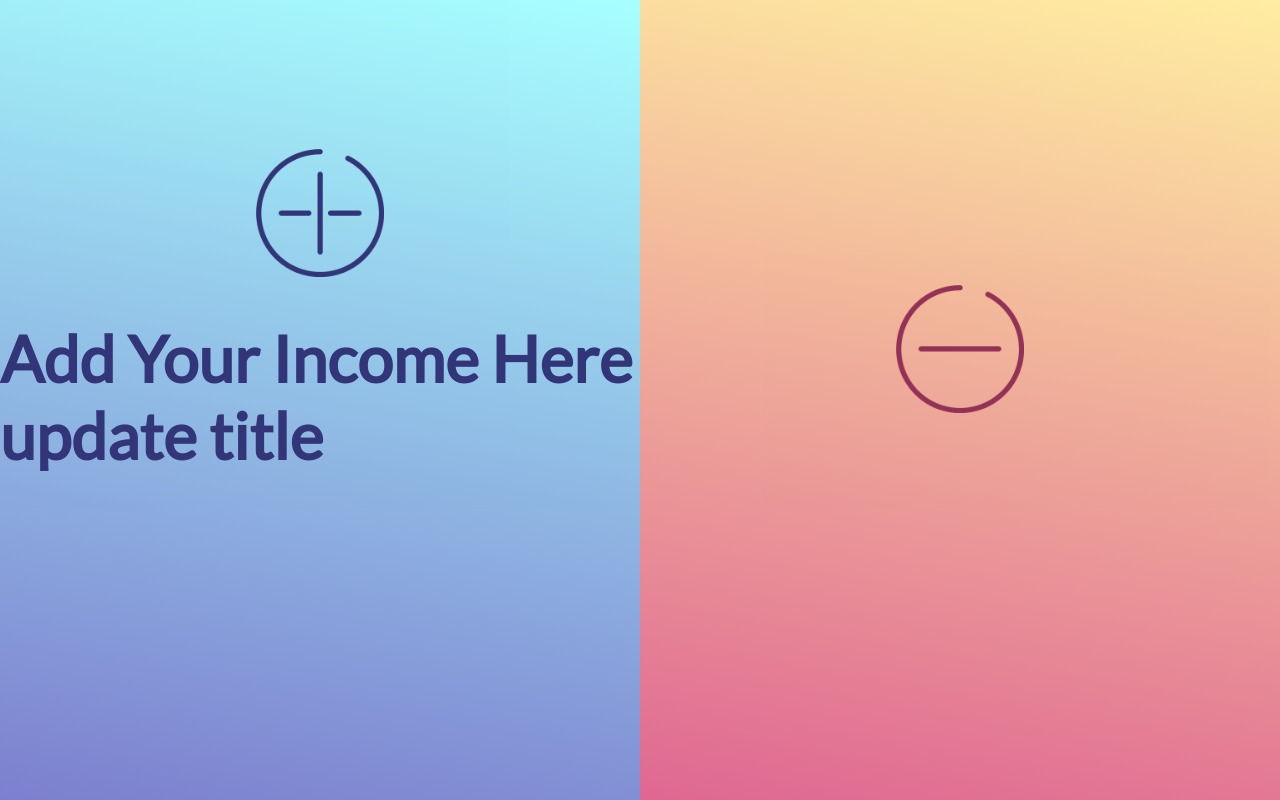
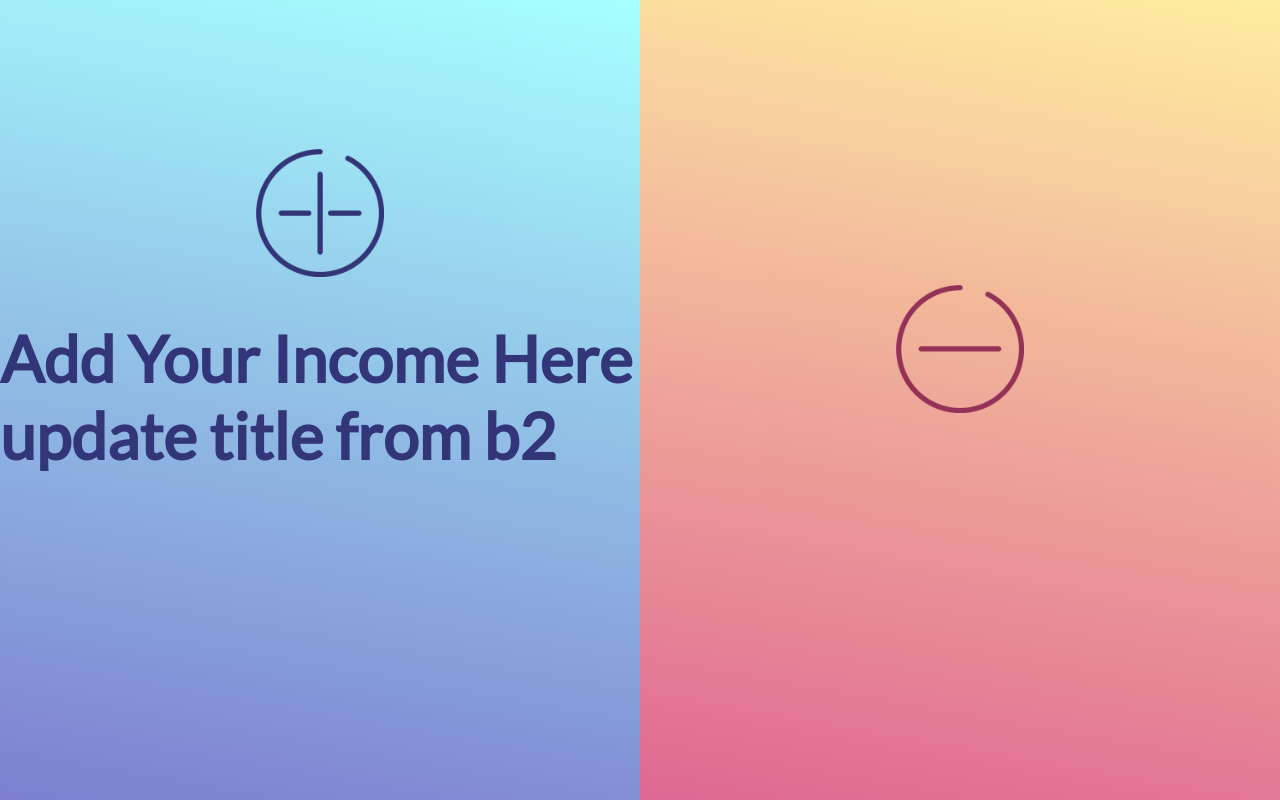
Before and after one commit to itsaling/budgeting, a plain HTML site: page budgeting.html in a window 1280 px wide. Drawn offline with nearby package versions, Linux system fonts and the light colour scheme.

Commit message:
creating new branch

```diff
--- a/budgeting.html
+++ b/budgeting.html
@@ -14,7 +14,7 @@
       </h2>
       <div id="add" class="collapsible">
         <img id="addBtn" src="/assets/add-button.png"></img>
-        <h1>Add Your Income Here update title</h1>
+        <h1>Add Your Income Here update title from b2</h1>
         <input id="addAmount" type="number" placeholder="" autofocus />
         <p id="addtip">ENTER to calculate</p>
         <img id="backBtn" src="/assets/back-arrow.png" alt="" />
```
